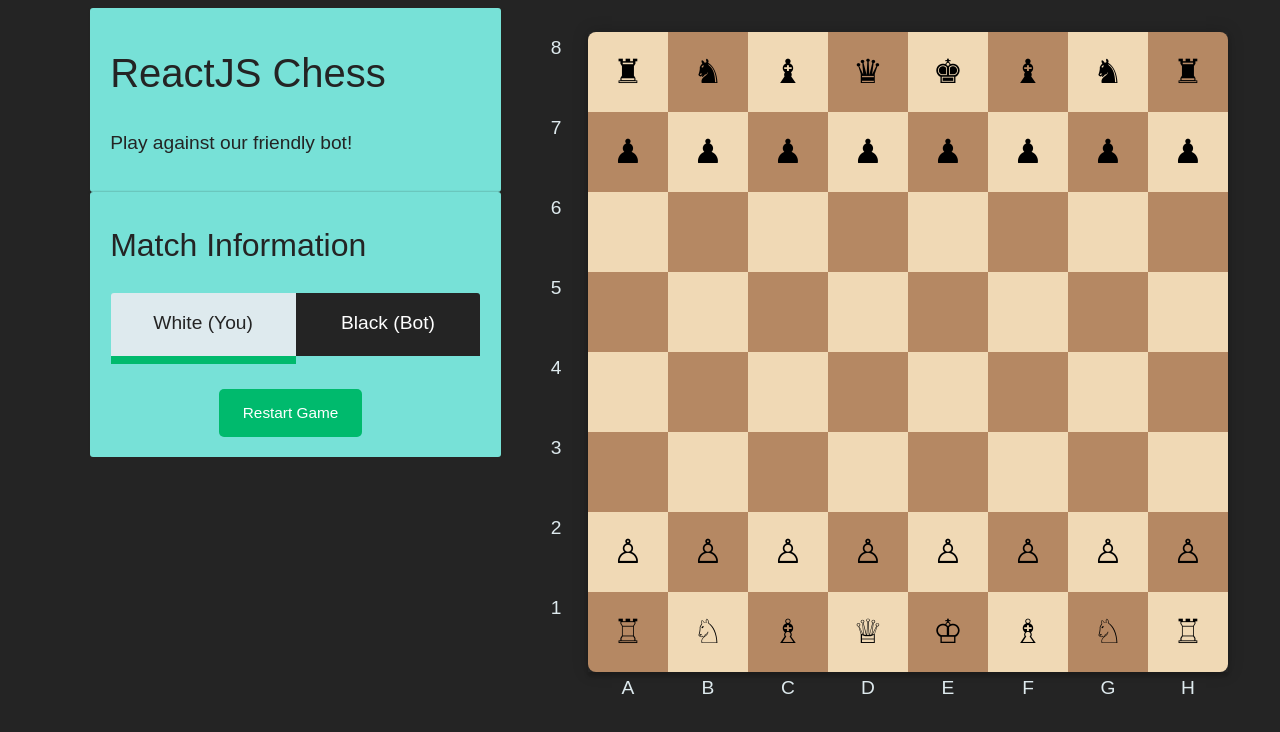
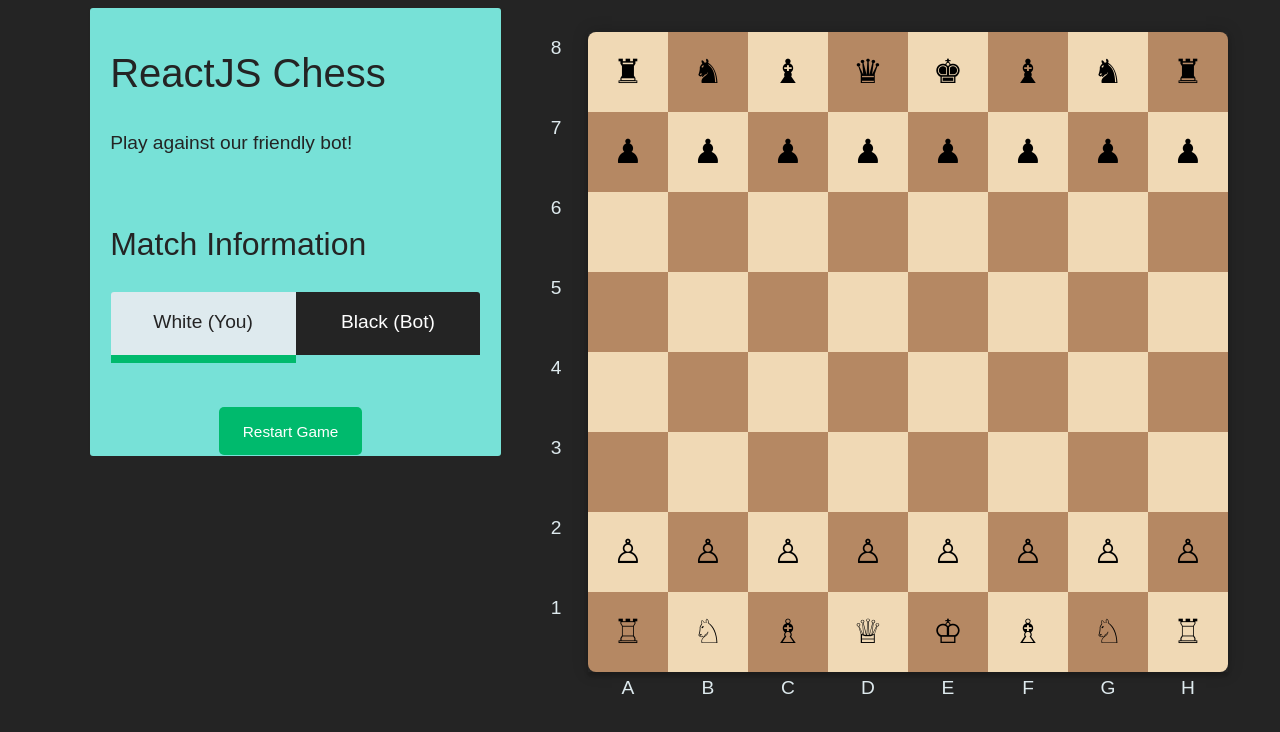
Before and after one commit to ArtyomSukiasyan/Chess-engine, a React (Create React App) app: page / in a window 1280 px wide. Shown: the top 732 px of the page. Built offline with nearby package versions, Linux system fonts and the light colour scheme.

Commit message:
feat: segregate MatchInfo component

```diff
--- a/src/App.tsx
+++ b/src/App.tsx
@@ -1,7 +1,7 @@
 import React from "react";
 import "./App.css";
 import Collected from "./components/Collection";
-import MateWrapper from "./components/MateWrapper";
+import MatchInfo from "./components/MatchInfo";
 import Square from "./components/Square";
 import { colNumbers, rowNumbers } from "./constants/colNumbersAndRowNumbers";
 import calcSquareColor from "./helpers/calcSquareColor";
@@ -555,59 +555,27 @@
     }
 
     return (
-      <div className="bounceInDown">
-        <div className="left_screen bounceInDown">
+      <div>
+        <div className="left_screen ">
           <div className="side_box">
-            <div className="content">
-              <p className="header_font">ReactJS Chess</p>
-              <p className="medium_font">Play against our friendly bot!</p>
-            </div>
-          </div>
-
-          <div className="side_box">
-            <div className="content title">
-              <p className="header_2_font">Match Information</p>
-            </div>
-
-            <div className="wrapper">
-              <div className="player_box">
-                <p className="medium_font">White (You)</p>
-                {this.state.piecesCollectedByWhite}
-              </div>
-              <div className="player_box black_player_color">
-                <p className="medium_font">Black (Bot)</p>
-                {this.state.piecesCollectedByBlack}
-              </div>
-            </div>
-            <div className="wrapper">
-              {this.state.turn === "w" ? (
-                <div className="highlight_box"></div>
-              ) : (
-                <div className="highlight_box transparent"></div>
-              )}
-              {this.state.turn === "b" ? (
-                <div className="highlight_box"></div>
-              ) : (
-                <div className="highlight_box transparent"></div>
-              )}
-            </div>
+            <MatchInfo
+              pieces={this.state.squares}
+              castlingConditions={this.state.castlingConditions}
+              passantPos={this.state.passantPos}
+              turn={this.state.turn}
+              piecesCollectedByWhite={this.state.piecesCollectedByWhite}
+              piecesCollectedByBlack={this.state.piecesCollectedByBlack}
+            />
 
             <div className="button_wrapper">
               <button className="reset_button" onClick={() => this.reset()}>
                 <p className="button_font">Restart Game</p>
               </button>
             </div>
-
-            <MateWrapper
-              pieces={this.state.squares}
-              castlingConditions={this.state.castlingConditions}
-              passantPos={this.state.passantPos}
-              turn={this.state.turn}
-            />
           </div>
         </div>
 
-        <div className="right_screen bounceInDown">
+        <div className="right_screen">
           <div className="row_label"> {rowNumbers} </div>
           <div className="table"> {board} </div>
           <div className="col_label"> {colNumbers} </div>
--- /dev/null
+++ b/src/components/MatchInfo.tsx
@@ -0,0 +1,53 @@
+import { IMatchInfo } from "../models/MatchInfo";
+import MateWrapper from "./MateWrapper";
+
+export default function MatchInfo({
+  pieces,
+  passantPos,
+  castlingConditions,
+  turn,
+  piecesCollectedByWhite,
+  piecesCollectedByBlack,
+}: IMatchInfo) {
+  return (
+    <>
+      <div className="content">
+        <p className="header_font">ReactJS Chess</p>
+        <p className="medium_font">Play against our friendly bot!</p>
+      </div>
+      <div className="content title">
+        <p className="header_2_font">Match Information</p>
+      </div>
+
+      <div className="wrapper">
+        <div className="player_box">
+          <p className="medium_font">White (You)</p>
+          {piecesCollectedByWhite}
+        </div>
+        <div className="player_box black_player_color">
+          <p className="medium_font">Black (Bot)</p>
+          {piecesCollectedByBlack}
+        </div>
+      </div>
+      <div className="wrapper">
+        {turn === "w" ? (
+          <div className="highlight_box"></div>
+        ) : (
+          <div className="highlight_box transparent"></div>
+        )}
+        {turn === "b" ? (
+          <div className="highlight_box"></div>
+        ) : (
+          <div className="highlight_box transparent"></div>
+        )}
+      </div>
+
+      <MateWrapper
+        pieces={pieces}
+        castlingConditions={castlingConditions}
+        passantPos={passantPos}
+        turn={turn}
+      />
+    </>
+  );
+}
--- /dev/null
+++ b/src/models/MatchInfo.tsx
@@ -0,0 +1,6 @@
+import { IMateWrapper } from "./MateWrapper";
+
+export interface IMatchInfo extends IMateWrapper {
+  piecesCollectedByWhite: JSX.Element[];
+  piecesCollectedByBlack: JSX.Element[];
+}
```
